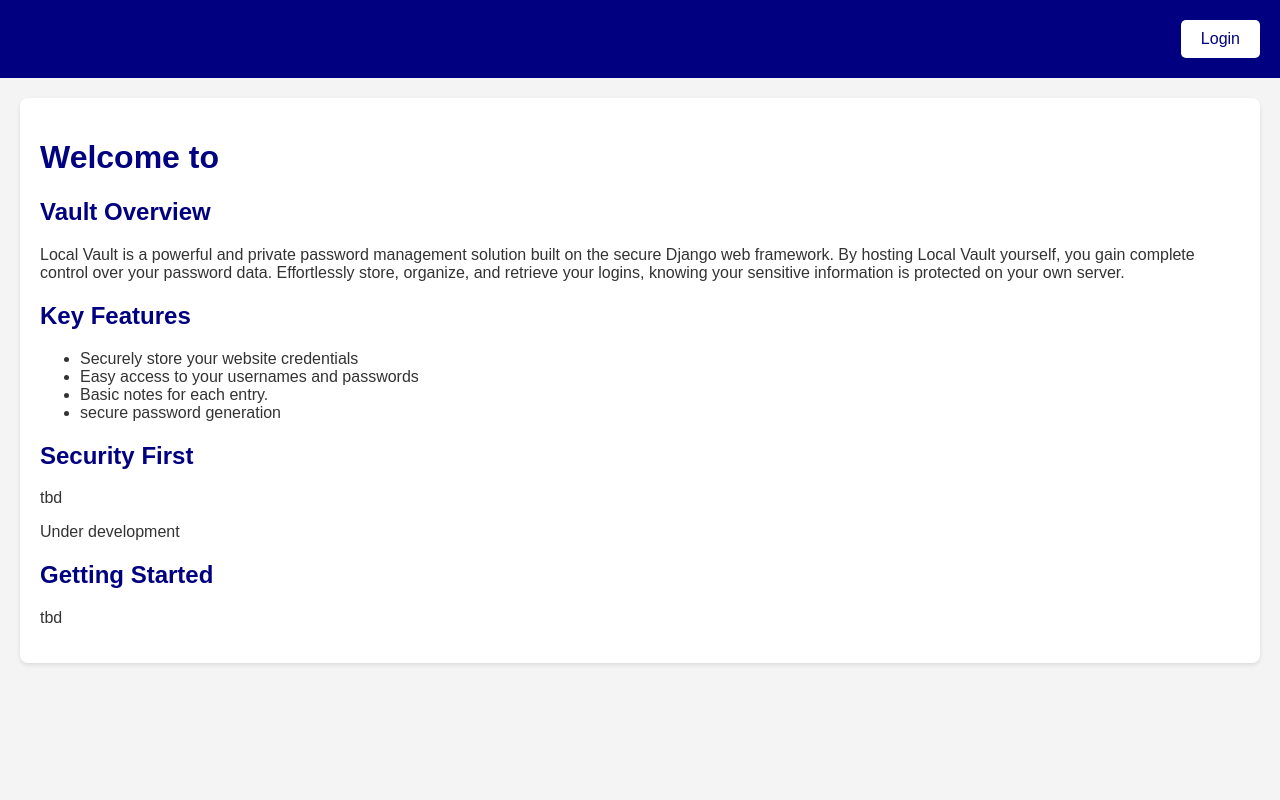
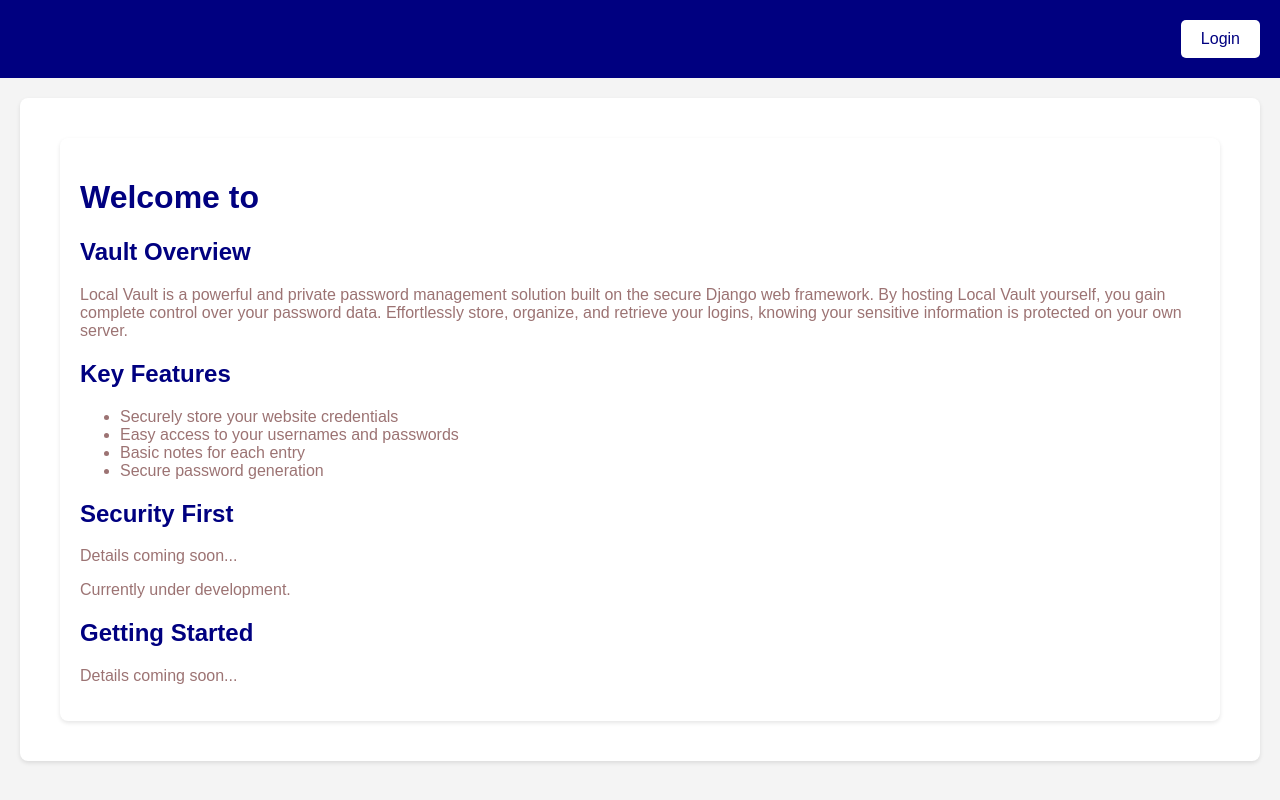
Before and after one commit to brpat/local-vault, a Django app: template credentials/templates/index.html in a window 1280 px wide. Run offline with Django 5.2, Linux system fonts and the light colour scheme; the template is opened without the code that fills it, so the values that code supplies are empty.

Commit message:
form page cleanup

```diff
--- a/credentials/templates/base.html
+++ b/credentials/templates/base.html
@@ -10,7 +10,7 @@
             margin: 0;
             padding: 0;
             background-color: #f4f4f4;
-            color: #333;
+            color: #9c7373;
         }
         .banner {
             background-color: #000080;
@@ -44,7 +44,7 @@
 </head>
 <body>
     <div class="banner">
-        <button>Login</button>
+        <button onclick="window.location.href='{% url 'login' %}'">Login</button>
     </div>
     <div class="container">
         {% block content %}
--- a/credentials/templates/index.html
+++ b/credentials/templates/index.html
@@ -1,63 +1,20 @@
-<!DOCTYPE html>
-<html lang="en">
-<head>
-    <meta charset="UTF-8">
-    <meta name="viewport" content="width=device-width, initial-scale=1.0">
-    <title>Local Vault</title>
-    <style>
-        body {
-            font-family: sans-serif;
-            margin: 0;
-            padding: 0;
-            background-color: #f4f4f4; /* Light gray background for the body */
-            color: #333; /* Dark gray text */
-        }
+{% extends "base.html" %}
 
-        .banner {
-            background-color: #000080; /* Navy blue */
-            color: white;
-            padding: 20px;
-            text-align: right;
-        }
+{% block title %} Login {% endblock %}
 
-        .banner button {
-            background-color: #ffffff; /* White button */
-            color: #000080; /* Navy blue text */
-            border: none;
-            padding: 10px 20px;
-            border-radius: 5px;
-            cursor: pointer;
-            font-size: 16px;
-        }
 
-        .banner button:hover {
-            background-color: #e0e0e0; /* Light gray hover */
-        }
-
-        .container {
-            background-color: white;
-            padding: 20px;
-            margin: 20px;
-            border-radius: 8px;
-            box-shadow: 0 2px 4px rgba(0, 0, 0, 0.1);
-        }
-
-        h1, h2 {
-            color: #000080; /* Navy blue headings */
-        }
-    </style>
-</head>
-<body>
-    <div class="banner">
-        <button>Login</button>
-    </div>
+{% block content %}
 
 <div class="container">
     <h1>Welcome to {{ app_title }}</h1>
 
     <section id="overview">
         <h2>Vault Overview</h2>
-            <p>Local Vault is a powerful and private password management solution built on the secure Django web framework. By hosting Local Vault yourself, you gain complete control over your password data. Effortlessly store, organize, and retrieve your logins, knowing your sensitive information is protected on your own server.</p>
+        <p>
+            Local Vault is a powerful and private password management solution built on the secure Django web framework.
+            By hosting Local Vault yourself, you gain complete control over your password data. Effortlessly store,
+            organize, and retrieve your logins, knowing your sensitive information is protected on your own server.
+        </p>
     </section>
 
     <section id="features">
@@ -65,21 +22,21 @@
         <ul>
             <li>Securely store your website credentials</li>
             <li>Easy access to your usernames and passwords</li>
-                <li>Basic notes for each entry.</li>
-                <li>secure password generation</li>
+            <li>Basic notes for each entry</li>
+            <li>Secure password generation</li>
         </ul>
     </section>
 
     <section id="security_info">
         <h2>Security First</h2>
-            <p>tbd</p>
-            <p>Under development</p>
+        <p>Details coming soon...</p>
+        <p>Currently under development.</p>
     </section>
 
     <section id="getting_started">
         <h2>Getting Started</h2>
-            <p>tbd</p>
+        <p>Details coming soon...</p>
     </section>
 </div>
-</body>
-</html>
+
+{% endblock %}
--- a/credentials/templates/login.html
+++ b/credentials/templates/login.html
@@ -22,9 +22,13 @@
     </div>
 
     <div class="container" style="background-color:#f1f1f1">
-      <button type="button" class="cancelbtn">Cancel</button>
       <span class="psw">Forgot <a href="#">password?</a></span>
+      <button type="button" class="cancelbtn">Reset</button>
     </div>
+    <div class="container" style="background-color:#f1f1f1">
+        <span class="psw">New User?</span>
+        <button type="button" class="registerbtn" onclick="window.location.href='{% url 'login' %}'">Register</button>
+      </div>
   </form>
 
 
--- a/credentials/templates/signup.html
+++ b/credentials/templates/signup.html
@@ -7,6 +7,12 @@
 <form action="register_action" method="post" style="border:1px solid #ccc">
     <div class="container">
       <label for="uname"><b>Username</b></label>
+      <input type="text" placeholder="Enter Username" name="uname" required><br><br>
+
+      <label for="uname"><b>First Name</b></label>
+      <input type="text" placeholder="Enter Username" name="uname" required><br><br>
+
+      <label for="uname"><b>Last Name</b></label>
       <input type="text" placeholder="Enter Username" name="uname" required><br><br>
 
       <label for="email"><b>Email</b></label>
```
Also changed, not shown: credentials/templates/vault.html (added, +13 -0 lines). Lines whose indentation alone changed are shown as unchanged.
